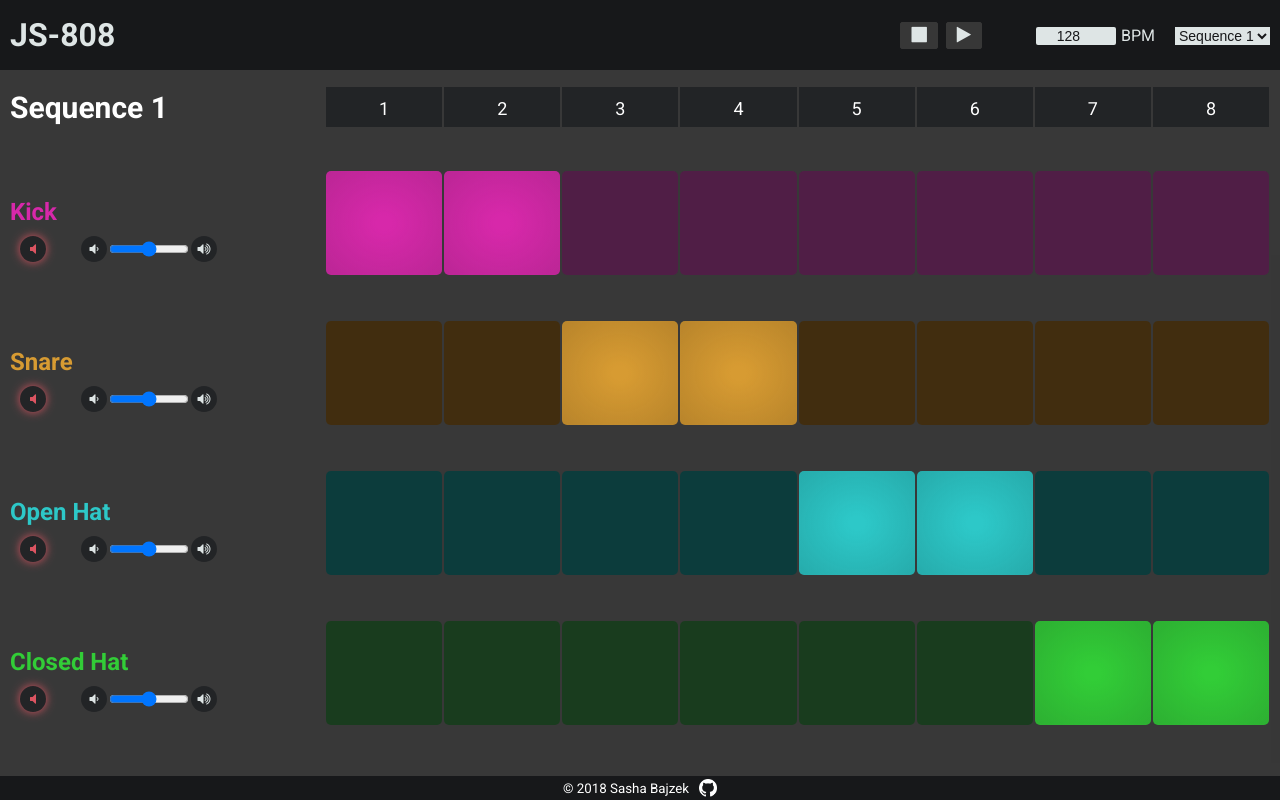
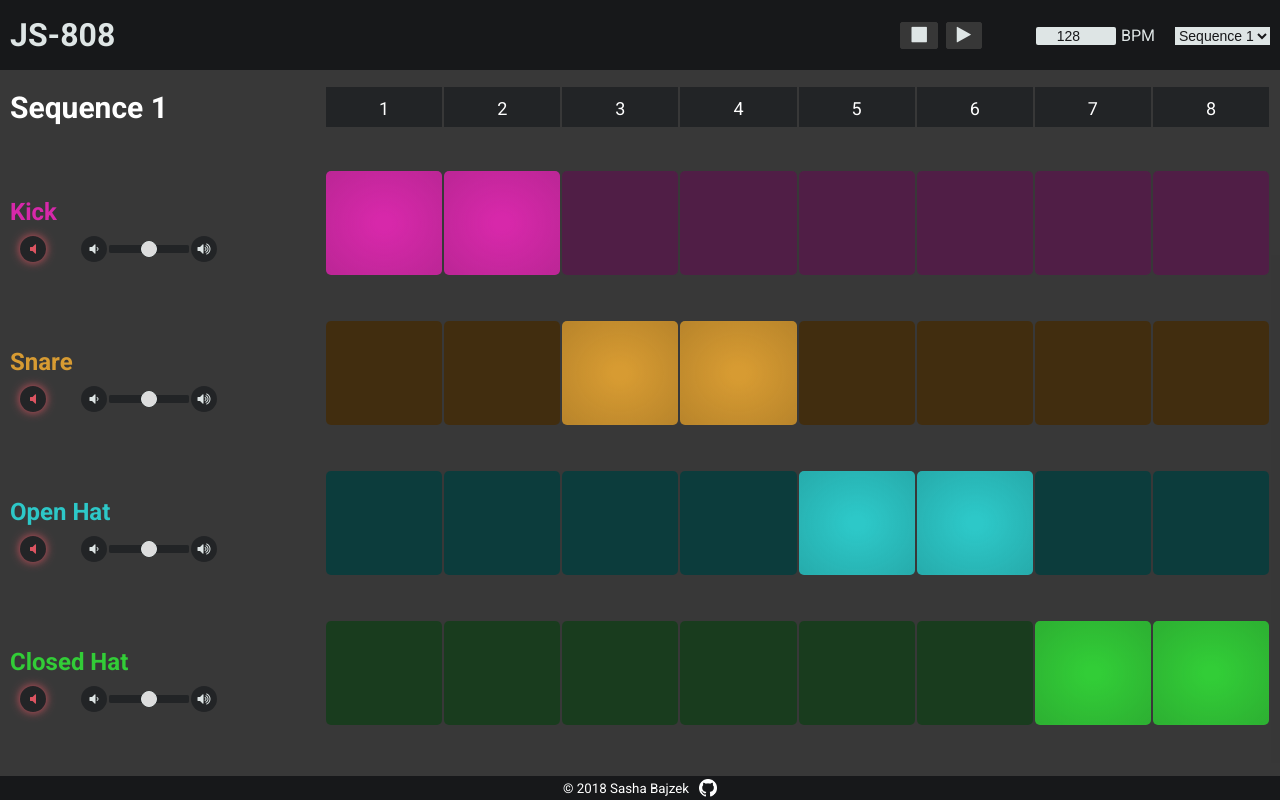
Before and after one commit to SashaBajzek/js-808, a React app: page / in a window 1280 px wide. Shown: the top 800 px of the page. Built offline with nearby package versions, Linux system fonts and the light colour scheme.

Commit message:
Make custom range css

```diff
--- a/src/Instrument/Instrument.scss
+++ b/src/Instrument/Instrument.scss
@@ -71,11 +71,45 @@
   width: 26px;
 }
 
-.Instrument__vol-button--gold:hover,
-.Instrument__vol-button--gold:focus{
-  box-shadow: 0 0 10px $gold-light;
-  color: $gold-light;
+
+.Instrument--0 {
+  .Instrument__vol-button--gold:hover,
+  .Instrument__vol-button--gold:focus{
+    box-shadow: 0 0 10px $magenta-light;
+    color: $magenta-light;
+  }
 }
+
+.Instrument--1 {
+  .Instrument__vol-button--gold:hover,
+  .Instrument__vol-button--gold:focus{
+    box-shadow: 0 0 10px $gold-light;
+    color: $gold-light;
+  }
+}
+
+.Instrument--2 {
+  .Instrument__vol-button--gold:hover,
+  .Instrument__vol-button--gold:focus{
+    box-shadow: 0 0 10px $teal-light;
+    color: $teal-light;
+  }
+}
+
+.Instrument--3 {
+  .Instrument__vol-button--gold:hover,
+  .Instrument__vol-button--gold:focus{
+    box-shadow: 0 0 10px $green-light;
+    color: $green-light;
+  }
+}
+
+
+
+
+
+
+
 
 .Instrument__mute:hover,
 .Instrument__mute:focus,
@@ -96,96 +130,181 @@
 /* Customizing Range */
 /* Following:  https://css-tricks.com/styling-cross-browser-compatible-range-inputs-css/ */
 
-/* NEED TO FIX FOCUS FOR ACCESSIBILITIY!!!!!!! */
-
-/* input[type=range] {
-  -webkit-appearance: none;
-  margin: 18px 0;
-  width: 100%;
-}
 input[type=range]:focus {
   outline: none;
 }
-input[type=range]::-webkit-slider-runnable-track {
-  width: 100%;
-  height: 8.4px;
-  cursor: pointer;
-  animate: 0.2s;
-  box-shadow: 1px 1px 1px #000000, 0px 0px 1px #0d0d0d;
-  background: #3071a9;
-  border-radius: 1.3px;
-  border: 0.2px solid #010101;
+
+/* Box shadows added here to replace the outline */
+
+.Instrument--0 {
+  input[type=range]:focus::-webkit-slider-thumb {
+    box-shadow: 0 0 10px $magenta-light;
+  }
+
+  input[type=range]:focus::-moz-range-thumb {
+    box-shadow: 0 0 10px $magenta-light;
+  }
+
+  input[type=range]:focus::-ms-thumb {
+    box-shadow: 0 0 10px $magenta-light;
+  }
 }
+
+.Instrument--1 {
+  input[type=range]:focus::-webkit-slider-thumb {
+    box-shadow: 0 0 10px $gold-light;
+  }
+
+  input[type=range]:focus::-moz-range-thumb {
+    box-shadow: 0 0 10px $gold-light;
+  }
+
+  input[type=range]:focus::-ms-thumb {
+    box-shadow: 0 0 10px $gold-light;
+  }
+}
+
+.Instrument--2 {
+  input[type=range]:focus::-webkit-slider-thumb {
+    box-shadow: 0 0 10px $teal-light;
+  }
+
+  input[type=range]:focus::-moz-range-thumb {
+    box-shadow: 0 0 10px $teal-light;
+  }
+
+  input[type=range]:focus::-ms-thumb {
+    box-shadow: 0 0 10px $teal-light;
+  }
+}
+
+.Instrument--3 {
+  input[type=range]:focus::-webkit-slider-thumb {
+    box-shadow: 0 0 10px $green-light;
+  }
+
+  input[type=range]:focus::-moz-range-thumb {
+    box-shadow: 0 0 10px $green-light;
+  }
+
+  input[type=range]:focus::-ms-thumb {
+    box-shadow: 0 0 10px $green-light;
+  }
+}
+
+
+/* Generic formatting for new range css */
+
+input[type=range] {
+  -webkit-appearance: none; /* Hides the slider so that custom slider can be made */
+  width: 100%; /* Specific width is required for Firefox. */
+  background: transparent; /* Otherwise white in Chrome */
+}
+
 input[type=range]::-webkit-slider-thumb {
-  box-shadow: 1px 1px 1px #000000, 0px 0px 1px #0d0d0d;
-  border: 1px solid #000000;
-  height: 36px;
-  width: 16px;
-  border-radius: 3px;
-  background: #ffffff;
-  cursor: pointer;
   -webkit-appearance: none;
-  margin-top: -14px;
 }
-input[type=range]:focus::-webkit-slider-runnable-track {
-  background: #367ebd;
-}
-input[type=range]::-moz-range-track {
-  width: 100%;
-  height: 8.4px;
-  cursor: pointer;
-  animate: 0.2s;
-  box-shadow: 1px 1px 1px #000000, 0px 0px 1px #0d0d0d;
-  background: #3071a9;
-  border-radius: 1.3px;
-  border: 0.2px solid #010101;
-}
-input[type=range]::-moz-range-thumb {
-  box-shadow: 1px 1px 1px #000000, 0px 0px 1px #0d0d0d;
-  border: 1px solid #000000;
-  height: 36px;
-  width: 16px;
-  border-radius: 3px;
-  background: #ffffff;
-  cursor: pointer;
-}
+
+/* Removes the blue border. You should probably do some kind of focus styling for accessibility reasons though. */
+/* input[type=range]:focus {
+   outline: none;
+ } */
+
 input[type=range]::-ms-track {
   width: 100%;
+  cursor: pointer;
+
+  /* Hides the slider so custom styles can be added */
+  background: transparent;
+  border-color: transparent;
+  color: transparent;
+}
+
+/* Track */
+
+input[type=range]::-webkit-slider-runnable-track {
+  background: $darkgrey;
+  border-radius: 1.3px;
+  border: 0.2px solid $darkgrey;
+  cursor: pointer;
   height: 8.4px;
+  width: 100%;
+}
+
+input[type=range]:focus::-webkit-slider-runnable-track {
+  background: $darkgrey;
+}
+
+input[type=range]::-moz-range-track {
+  background: $darkgrey;
+  border: 0.2px solid $darkgrey;
+  border-radius: 1.3px;
   cursor: pointer;
-  animate: 0.2s;
+  height: 8.4px;
+  width: 100%;
+}
+
+input[type=range]::-ms-track {
   background: transparent;
   border-color: transparent;
   border-width: 16px 0;
   color: transparent;
+  cursor: pointer;
+  height: 8.4px;
+  width: 100%;
 }
 input[type=range]::-ms-fill-lower {
-  background: #2a6495;
-  border: 0.2px solid #010101;
+  background: $darkgrey;
+  border: 0.2px solid $darkgrey;
   border-radius: 2.6px;
-  box-shadow: 1px 1px 1px #000000, 0px 0px 1px #0d0d0d;
+}
+input[type=range]:focus::-ms-fill-lower {
+  background: $darkgrey;
 }
 input[type=range]::-ms-fill-upper {
-  background: #3071a9;
-  border: 0.2px solid #010101;
+  background: $darkgrey;
+  border: 0.2px solid$darkgrey;
   border-radius: 2.6px;
-  box-shadow: 1px 1px 1px #000000, 0px 0px 1px #0d0d0d;
-}
-input[type=range]::-ms-thumb {
-  box-shadow: 1px 1px 1px #000000, 0px 0px 1px #0d0d0d;
-  border: 1px solid #000000;
-  height: 36px;
-  width: 16px;
-  border-radius: 3px;
-  background: #ffffff;
-  cursor: pointer;
-}
-input[type=range]:focus::-ms-fill-lower {
-  background: #3071a9;
 }
 input[type=range]:focus::-ms-fill-upper {
-  background: #367ebd;
-} */
+  background: $darkgrey;
+}
+
+
+/* Thumb */
+
+/* Special styling for WebKit/Blink */
+input[type=range]::-webkit-slider-thumb {
+  -webkit-appearance: none;
+  border: 1px solid $white;
+  border-radius: 8px;
+  background: $mediumgrey;
+  cursor: pointer;
+  height: 16px;
+  margin-top: -5px; /* You need to specify a margin in Chrome, but in Firefox and IE it is automatic */
+  width: 16px;
+}
+
+/* All the same stuff for Firefox */
+input[type=range]::-moz-range-thumb {
+  background: $mediumgrey;
+  border: 1px solid $white;
+  border-radius: 8px;
+  cursor: pointer;
+  height: 16px;
+  width: 16px;
+}
+
+/* All the same stuff for IE */
+input[type=range]::-ms-thumb {
+  background: $mediumgrey;
+  border: 1px solid $white;
+  border-radius: 8px;
+  cursor: pointer;
+  height: 16px;
+  width: 16px;
+}
+
 
 @media (min-width: 800px) {
   .Instrument {
```
